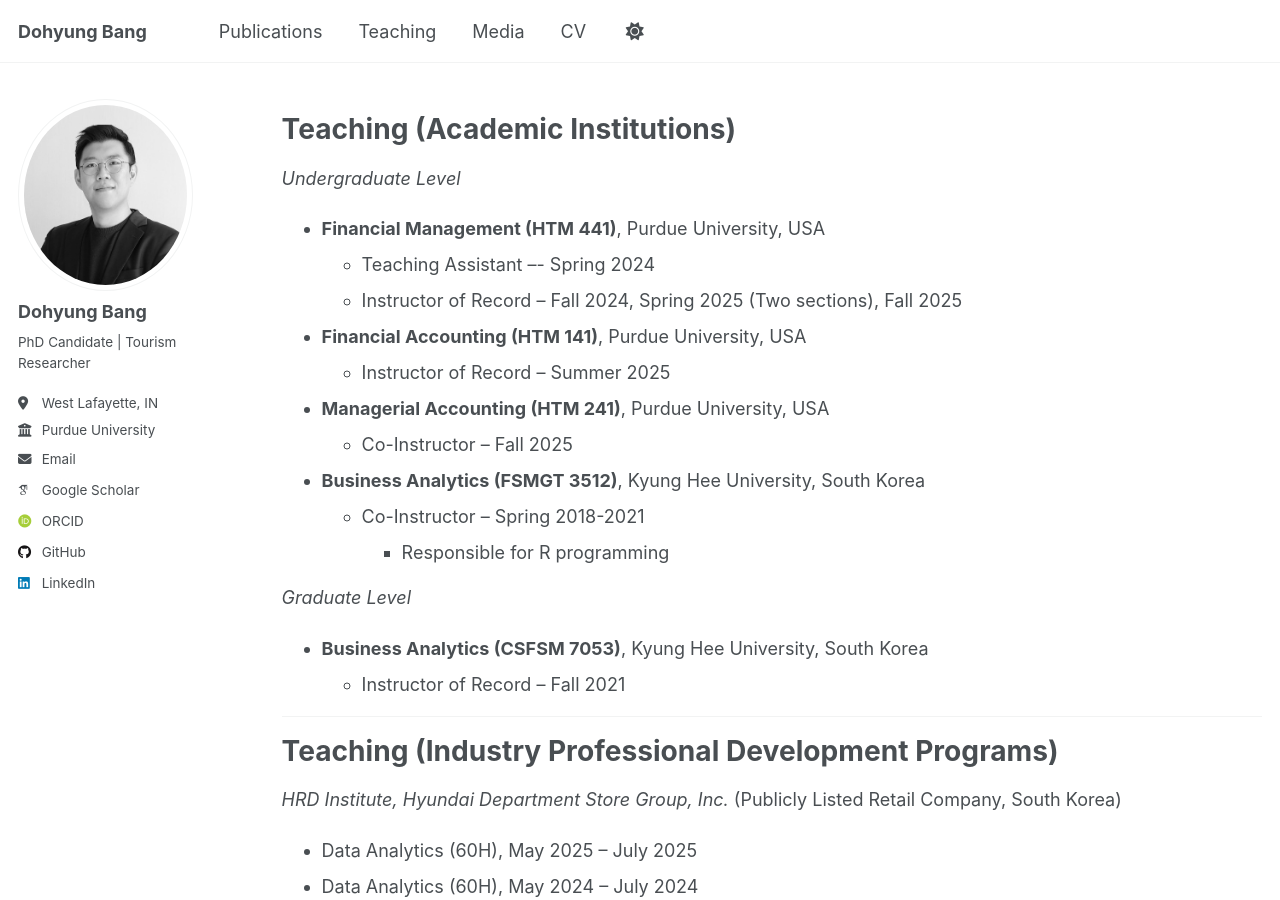
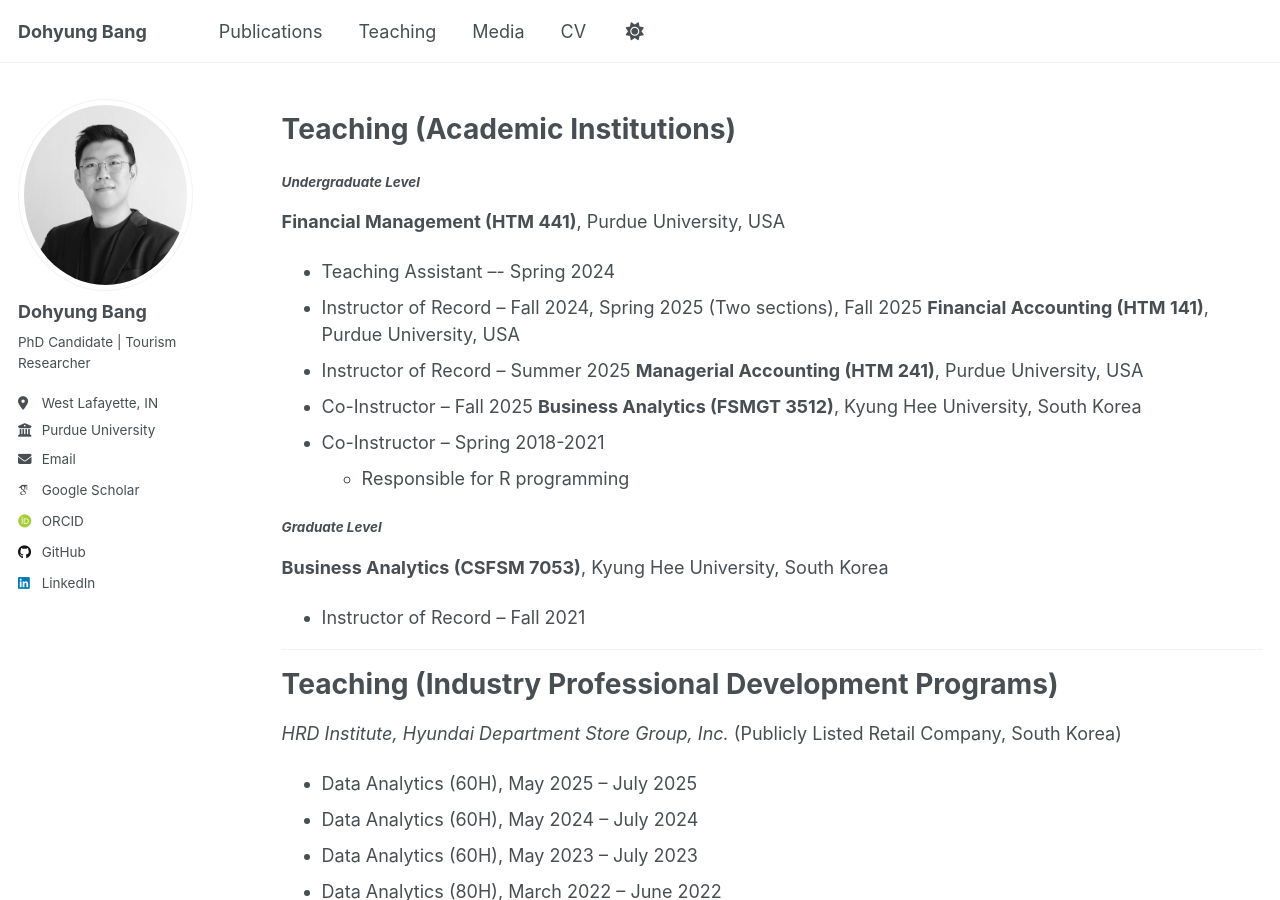
Before and after one commit to dohyungbang/dohyungbang.github.io, a Jekyll site: the page built from _pages/teaching.md, in a window 1280 px wide and 900 px high. Built offline with Jekyll 4.4.1, drawn with Linux system fonts in a browser that asks for light colours; some web fonts are replaced; a script that is not in the unit is left out.

```diff
--- a/_pages/teaching.md
+++ b/_pages/teaching.md
@@ -8,21 +8,21 @@ show_title: false
 
 Teaching (Academic Institutions)
 ======
-_Undergraduate Level_
-* **Financial Management (HTM 441)**, Purdue University, USA
-  * Teaching Assistant –- Spring 2024
-  * Instructor of Record – Fall 2024, Spring 2025 (Two sections), Fall 2025
-* **Financial Accounting (HTM 141)**, Purdue University, USA
-  * Instructor of Record – Summer 2025
-* **Managerial Accounting (HTM 241)**, Purdue University, USA
-  * Co-Instructor – Fall 2025
-* **Business Analytics (FSMGT 3512)**, Kyung Hee University, South Korea
-  * Co-Instructor – Spring 2018-2021
-    *	Responsible for R programming
+#### _Undergraduate Level_
+**Financial Management (HTM 441)**, Purdue University, USA
+* Teaching Assistant –- Spring 2024
+* Instructor of Record – Fall 2024, Spring 2025 (Two sections), Fall 2025
+**Financial Accounting (HTM 141)**, Purdue University, USA
+* Instructor of Record – Summer 2025
+**Managerial Accounting (HTM 241)**, Purdue University, USA
+* Co-Instructor – Fall 2025
+**Business Analytics (FSMGT 3512)**, Kyung Hee University, South Korea
+* Co-Instructor – Spring 2018-2021
+   *	Responsible for R programming
 
-_Graduate Level_
-* **Business Analytics (CSFSM 7053)**, Kyung Hee University, South Korea
-  * Instructor of Record – Fall 2021
+#### _Graduate Level_
+**Business Analytics (CSFSM 7053)**, Kyung Hee University, South Korea
+* Instructor of Record – Fall 2021
 
 ---
 
```
